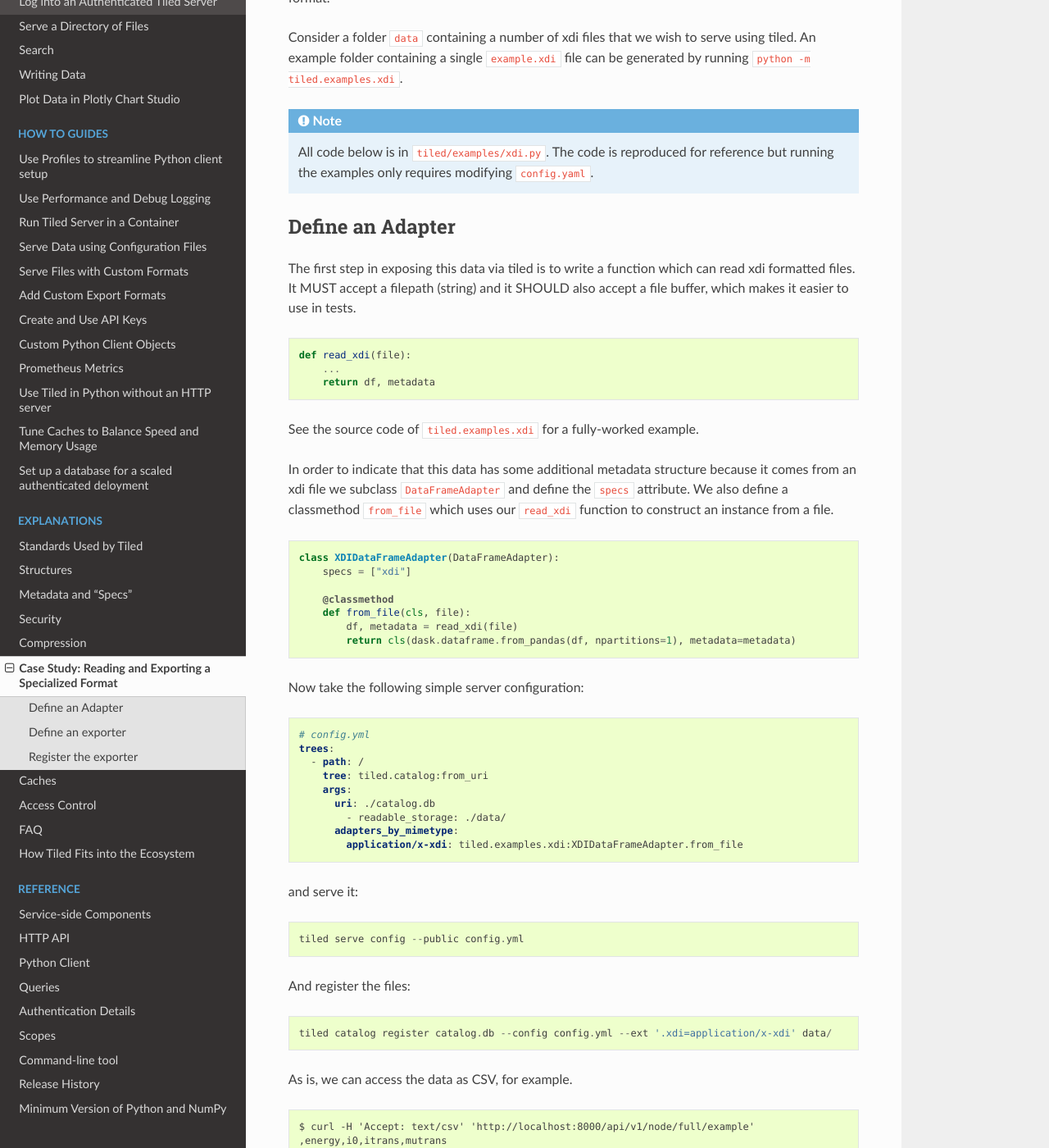
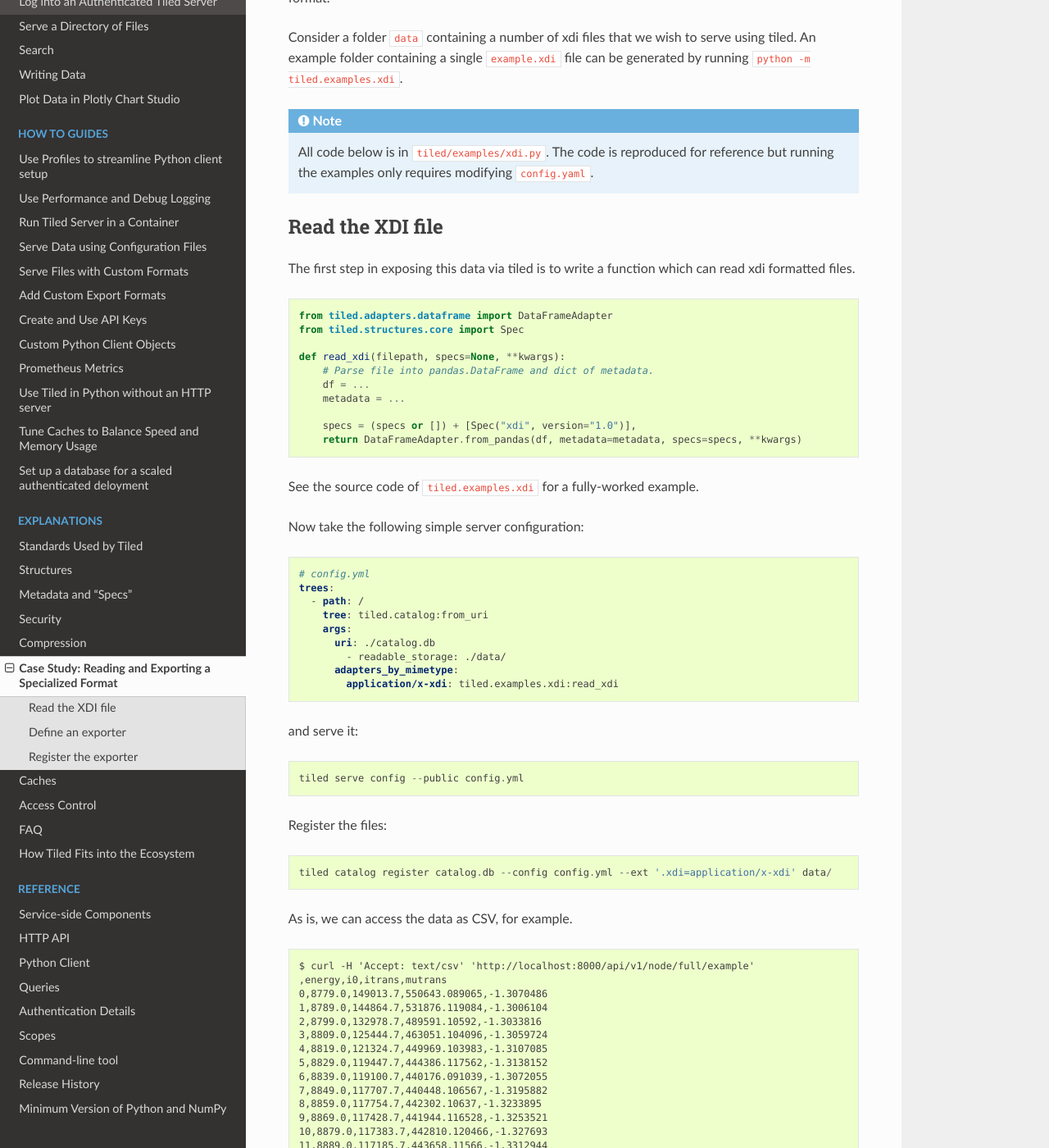
Before and after one commit to bluesky/tiled, a Sphinx documentation site: the page built from docs/source/explanations/specialized-formats.md, in a window 1280 px wide and 1400 px high, scrolled down 1054 px. Shown: the whole window at 82% size. Built offline with Sphinx 7.4.7 and the Read the Docs theme 2.0.0, drawn with Linux system fonts in a browser that asks for light colours; pages that are not in the unit, such as notebooks, are missing from menus; the version number could not be read and is left out; some of the changed text lies outside the part shown.

Commit message:
Update example.

````diff
--- a/docs/source/explanations/specialized-formats.md
+++ b/docs/source/explanations/specialized-formats.md
@@ -4,6 +4,7 @@ For this guide, we'll take the example of
 [XDI](https://github.com/XraySpectroscopy/XAS-Data-Interchange/blob/master/specification/spec.md#example-xdi-file),
 which is a formalized text-based format for X-ray Spectroscopy data.
 An example XDI file is reproduced below.
+
 ```
 # XDI/1.0 GSE/1.0
 # Column.1: energy eV
@@ -46,6 +47,7 @@ An example XDI file is reproduced below.
   8879.0  117383.7  442810.120466  -1.327693
   8889.0  117185.7  443658.11566  -1.3312944
 ```
+
 As you can see , the file's contents comprise a single table
 and a header of key--value pairs. Therefore, it makes sense to export `dataframe`
 structures and their associated metadata into this format.
@@ -57,34 +59,25 @@ All code below is in `tiled/examples/xdi.py`.
 The code is reproduced for reference but running the examples only requires modifying `config.yaml`.
 ```
 
-## Define an Adapter
+## Read the XDI file
 
 The first step in exposing this data via tiled is to write a function which can
-read xdi formatted files. It MUST accept a filepath (string) and it SHOULD
-also accept a file buffer, which makes it easier to use in tests.
+read xdi formatted files.
 
 ```py
-def read_xdi(file):
-    ...
-    return df, metadata
+from tiled.adapters.dataframe import DataFrameAdapter
+from tiled.structures.core import Spec
+
+def read_xdi(filepath, specs=None, **kwargs):
+    # Parse file into pandas.DataFrame and dict of metadata.
+    df = ...
+    metadata = ...
+
+    specs = (specs or []) + [Spec("xdi", version="1.0")],
+    return DataFrameAdapter.from_pandas(df, metadata=metadata, specs=specs, **kwargs)
 ```
 
 See the source code of `tiled.examples.xdi` for a fully-worked example.
-
-In order to indicate that this data has some additional metadata structure
-because it comes from an xdi file we subclass `DataFrameAdapter` and define the
-`specs` attribute.  We also define a classmethod `from_file` which uses our
-`read_xdi` function to construct an instance from a file.
-
-```py
-class XDIDataFrameAdapter(DataFrameAdapter):
-    specs = ["xdi"]
-
-    @classmethod
-    def from_file(cls, file):
-        df, metadata = read_xdi(file)
-        return cls(dask.dataframe.from_pandas(df, npartitions=1), metadata=metadata)
-```
 
 Now take the following simple server configuration:
 
@@ -97,7 +90,7 @@ trees:
       uri: ./catalog.db
         - readable_storage: ./data/
       adapters_by_mimetype:
-        application/x-xdi: tiled.examples.xdi:XDIDataFrameAdapter.from_file
+        application/x-xdi: tiled.examples.xdi:read_xdi
 ```
 
 and serve it:
@@ -106,7 +99,7 @@ and serve it:
 tiled serve config --public config.yml
 ```
 
-And register the files:
+Register the files:
 
 ```
 tiled catalog register catalog.db --config config.yml --ext '.xdi=application/x-xdi' data/
@@ -213,7 +206,7 @@ trees:
       readable_storage:
         - ./data/
       adapters_by_mimetype:
-        application/x-xdi: tiled.examples.xdi:XDIDataFrameAdapter.from_file
+        application/x-xdi: tiled.examples.xdi:read_xdi
 media_types:
   xdi:
     application/x-xdi: tiled.examples.xdi:write_xdi
````
Also changed, not shown: 1 other file.
